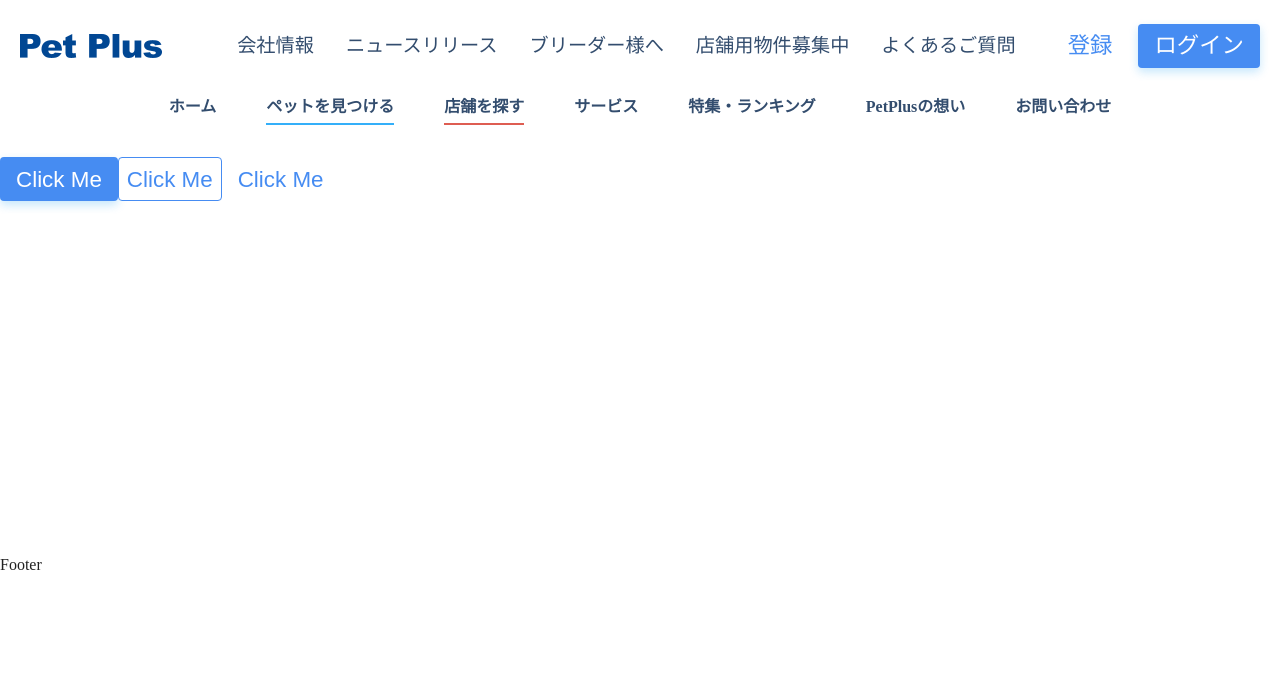
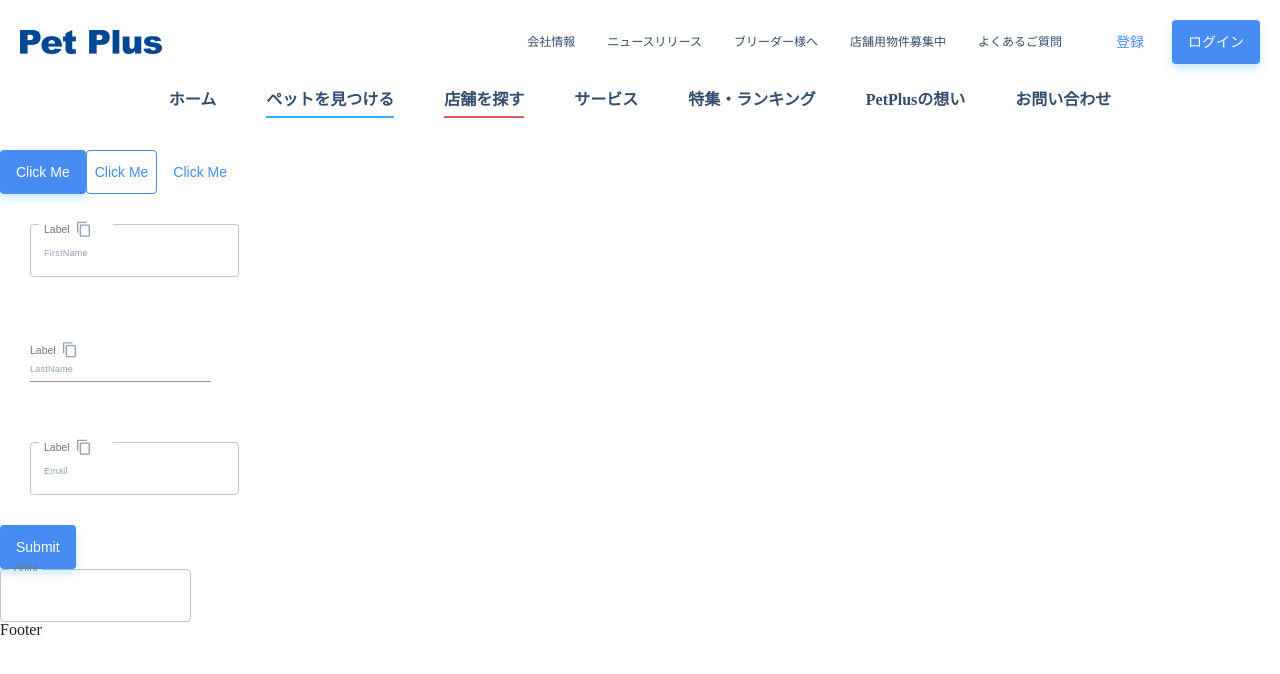
Before and after one commit to quanphung0106-sudo/pet-plus-client, a React (Create React App) app: page / in a window 1280 px wide. Shown: the top 674 px of the page. Built offline with nearby package versions, Linux system fonts and the light colour scheme.

Commit message:
create textfield component

```diff
--- a/package.json
+++ b/package.json
@@ -5,6 +5,7 @@
   "dependencies": {
     "@emotion/react": "^11.10.6",
     "@emotion/styled": "^11.10.6",
+    "@hookform/resolvers": "^3.1.1",
     "@mui/icons-material": "^5.11.16",
     "@mui/lab": "^5.0.0-alpha.125",
     "@mui/material": "^5.11.16",
@@ -25,6 +26,7 @@
     "react-datepicker": "^4.11.0",
     "react-dom": "^17.0.2",
     "react-draft-wysiwyg": "^1.15.0",
+    "react-hook-form": "^7.45.2",
     "react-image-lightbox": "^5.1.4",
     "react-router-dom": "^6.2.2",
     "react-scripts": "5.0.1",
@@ -32,6 +34,7 @@
     "slick-carousel": "^1.8.1",
     "typescript": "^4.9.5",
     "web-vitals": "^2.1.4",
+    "yup": "^1.2.0",
     "zustand": "^4.3.9"
   },
   "scripts": {
--- a/src/App.tsx
+++ b/src/App.tsx
@@ -1,12 +1,12 @@
 import React from 'react'
 import { CssBaseline, ThemeProvider } from '@mui/material'
-import theme from 'themeProvider/ThemeProvider'
-import AppRouter from 'router'
 import { SnackbarProvider } from 'notistack'
 import { NotificationProvider } from './components/Notification'
-import { StyledEngineProvider } from 'themeProvider/StyledEngineProvider'
 import './styles/globals.scss'
 import './styles/reset_styles.scss'
+import { StyledEngineProvider } from './themeProvider/StyledEngineProvider'
+import AppRouter from './router'
+import theme from './themeProvider/ThemeProvider'
 
 function App() {
   return (
--- a/src/components/Button/index.tsx
+++ b/src/components/Button/index.tsx
@@ -3,8 +3,8 @@ import { LoadingButton } from '@mui/lab'
 import { ButtonProps, IconButton, IconButtonProps } from '@mui/material'
 import clsx from 'clsx'
 import styles from './style.module.scss'
-import { useNotificationStore } from 'store/notification-store'
 import { ContentCopy } from '@mui/icons-material'
+import { useNotificationStore } from 'src/store/notification-store'
 
 type CopyTextProps = IconButtonProps & {
   text: string
--- /dev/null
+++ b/src/components/TextField/index.tsx
@@ -0,0 +1,182 @@
+/* eslint-disable @typescript-eslint/no-explicit-any */
+/* eslint-disable @typescript-eslint/no-unused-vars */
+import { UseControllerProps, useController } from 'react-hook-form'
+import React from 'react'
+import {
+  FormHelperTextProps,
+  InputLabelProps,
+  TextField,
+  TextFieldProps,
+  Typography,
+} from '@mui/material'
+import styles from './style.module.scss'
+import clsx from 'clsx'
+import Stack from '../Stack'
+import { CopyTextIcon } from '../Button'
+
+type BaseInputProps = UseControllerProps<Record<string, unknown>> &
+  TextFieldProps &
+  InputLabelProps &
+  FormHelperTextProps & {
+    isLabelInline?: boolean
+    copy?: boolean
+  }
+
+const InputBaseClasses = {
+  root: styles.InputBaseRoot,
+  focused: styles.InputBaseFocused,
+  error: styles.InputBaseError,
+  disabled: styles.InputBaseDisabled,
+}
+
+const InputLabelClasses = {
+  root: clsx(styles.LabelRoot, styles.Caption),
+  focused: styles.LabelFocused,
+  error: styles.LabelError,
+  disabled: styles.LabelDisabled,
+}
+
+const FormHelperTextClasses = {
+  root: styles.HelperTextRoot,
+  error: styles.HelperTextError,
+}
+
+export const BaseTextField = (props: BaseInputProps) => {
+  const {
+    field,
+    fieldState,
+    formState: { errors },
+  } = useController({
+    name: props.name,
+    control: props.control,
+  })
+
+  const {
+    isLabelInline,
+    className,
+    label,
+    copy,
+    placeholder,
+    InputLabelProps,
+    FormHelperTextProps,
+    ...rest
+  } = props
+
+  return (
+    <Stack>
+      {isLabelInline && <Typography className={styles.LabelText}>{label}</Typography>}
+      <TextField
+        sx={{
+          margin: '30px',
+        }}
+        {...rest}
+        {...field}
+        label={
+          copy ? (
+            <Stack className={styles.LabelCopyTextWrap}>
+              {!isLabelInline && label}
+              <CopyTextIcon text={(field.value as string) || ''} />
+            </Stack>
+          ) : (
+            !isLabelInline && label
+          )
+        }
+        placeholder={props.name || placeholder}
+        className={clsx(styles.InputField, className)}
+        InputLabelProps={{
+          shrink: true,
+          classes: InputLabelClasses,
+          ...InputLabelProps,
+        }}
+        FormHelperTextProps={{
+          classes: FormHelperTextClasses,
+          ...FormHelperTextProps,
+        }}
+      />
+    </Stack>
+  )
+}
+
+export const LineInputField = (props: BaseInputProps) => {
+  return (
+    <BaseTextField
+      {...props}
+      variant="standard"
+      className={clsx(styles.LineInputField, props.className)}
+      InputProps={{
+        classes: {
+          ...InputBaseClasses,
+        },
+        ...props.InputProps,
+      }}
+    />
+  )
+}
+
+export const ContainerInputField = (props: BaseInputProps) => {
+  return (
+    <BaseTextField
+      {...props}
+      variant="outlined"
+      className={clsx(styles.ContainerInputField, props.className)}
+      InputProps={{
+        classes: {
+          ...InputBaseClasses,
+        },
+        ...props.InputProps,
+      }}
+    />
+  )
+}
+
+const BaseTextAreaField = (props: BaseInputProps) => {
+  const {
+    InputLabelProps,
+    FormHelperTextProps,
+    className,
+    variant,
+    label,
+    isLabelInline = false,
+    ...rest
+  } = props
+
+  return (
+    <Stack>
+      {isLabelInline && <Typography className={styles.labelText}>{label}</Typography>}
+      <TextField
+        {...rest}
+        multiline
+        maxRows={10}
+        label={!isLabelInline && label}
+        className={className}
+        InputLabelProps={{
+          shrink: true,
+          classes: InputLabelClasses,
+          ...InputLabelProps,
+        }}
+        FormHelperTextProps={{
+          classes: FormHelperTextClasses,
+          ...FormHelperTextProps,
+        }}
+      />
+    </Stack>
+  )
+}
+
+export const TextAreaField = (props: BaseInputProps) => {
+  return (
+    <BaseTextAreaField
+      {...props}
+      variant="outlined"
+      multiline
+      className={clsx(styles.InputField, styles.ContainerInputField, props.className)}
+      InputProps={{
+        classes: {
+          ...InputBaseClasses,
+          notchedOutline: styles.NotchedOutline,
+        },
+        ...props.InputProps,
+      }}
+    />
+  )
+}
--- /dev/null
+++ b/src/components/TextField/style.module.scss
@@ -0,0 +1,120 @@
+@import '../../styles/globals.scss';
+
+@mixin border-bottom-color($beforeColor, $hoverColor) {
+  &:before {
+    border-bottom: 1px solid $beforeColor;
+  }
+
+  &:hover {
+    &:before {
+      border-bottom: 1px solid $hoverColor;
+    }
+  }
+}
+
+@mixin style-box-field($height) {
+  padding: 1rem 0;
+  display: flex;
+  align-items: center;
+  min-height: $height;
+}
+
+@mixin border-color($color, $height) {
+  &:hover {
+    & .NotchedOutline {
+      border: $height solid $color;
+    }
+  }
+
+  & .NotchedOutline {
+    border: $height solid $color;
+  }
+}
+
+.LabelCopyTextWrap {
+    align-items: center;
+}
+
+.InputField {
+  color: $black_100;
+  font-size: 14px;
+  caret-color: $primary;
+
+  &:hover {
+    & .LabelRoot {
+      color: $dark_blue_text;
+    }
+    & .LabelFocused {
+      color: $primary;
+    }
+    & .LabelDisabled {
+      color: $black_40;
+    }
+    & .LabelError {
+      color: $dark_red;
+    }
+  }
+
+  & .LabelRoot {
+    font-weight: 300;
+    color: $black_60;
+  }
+  & .LabelFocused {
+    color: $primary;
+  }
+  & .LabelError {
+    color: $dark_red;
+    &.LabelFocused {
+      color: $dark_red !important;
+    }
+  }
+
+  & .LabelDisabled {
+    color: $black_40;
+  }
+
+  & svg {
+    width: 22px;
+    height: 22px;
+    color: $black_40;
+    & + input {
+      margin-left: 9px;
+    }
+  }
+
+  & input {
+    &::placeholder {
+      font-weight: 300;
+      font-size: 0.9rem;
+      line-height: 20px;
+      letter-spacing: 0.25px;
+      color: $black_40;
+      opacity: 1;
+    }
+  }
+
+  & p.HelperTextRoot {
+    color: $black_60;
+    margin-top: 4px;
+  }
+
+  & p.HelperTextError {
+    color: $dark_red;
+    margin-top: 4px;
+  }
+
+  & .InputBaseDisabled {
+    svg {
+      color: $black_20;
+    }
+  }
+}
+
+.LabelText {
+  font-weight: 300;
+  color: #707683;
+  font-size: 12px;
+  line-height: 16px;
+  letter-spacing: 0.4px;
+  width: 80px;
+}
--- a/src/layouts/Header/index.tsx
+++ b/src/layouts/Header/index.tsx
@@ -4,8 +4,8 @@ import { List, ListItem, Typography } from '@mui/material'
 import styles from './style.module.scss'
 import clsx from 'clsx'
 import { Link } from 'react-router-dom'
-import Stack from 'components/Stack'
-import { PrimaryButton, TextButton } from 'components/Button'
+import Stack from 'src/components/Stack'
+import { PrimaryButton, TextButton } from 'src/components/Button'
 
 interface NavigationListType {
   id: number
--- a/src/libs/assets/images/index.ts
+++ b/src/libs/assets/images/index.ts
@@ -1,5 +1,3 @@
 import Logo from './logo.png'
 
-export {
-    Logo
-}
+export { Logo }
--- a/src/libs/utils/index.ts
+++ b/src/libs/utils/index.ts
@@ -1,6 +1,6 @@
-import { ACTIVATE_STATUS } from 'libs/enums/index'
 import { Theme } from '@mui/material'
 import moment from 'moment'
+import { ACTIVATE_STATUS } from '../enums'
 
 export const formatDate = (date: string) => {
   return moment(date).format('L')
--- a/src/pages/home/index.tsx
+++ b/src/pages/home/index.tsx
@@ -1,24 +1,64 @@
 import { Box } from '@mui/material'
-import { GhostButton, PrimaryButton, TextButton } from 'components/Button'
 import React from 'react'
-import { useNotificationStore } from 'store/notification-store'
-
+import { useForm } from 'react-hook-form'
+import { GhostButton, PrimaryButton, TextButton } from 'src/components/Button'
+import { BaseTextField, ContainerInputField, LineInputField, TextAreaField } from 'src/components/TextField'
+import { useNotificationStore } from 'src/store/notification-store'
 function HomePage() {
   const { dispatchNotification } = useNotificationStore()
   const handleClick = () => {
     dispatchNotification('success', 'asdDSADSADASDASD')
   }
+
+  const { handleSubmit, control } = useForm<Record<string, unknown>>({
+    defaultValues: {
+      FirstName: '',
+      LastName: '',
+      Email: '',
+    },
+    mode: 'onChange',
+  })
+  const onSubmit = (data: Record<string, unknown>) => console.log(data)
+
   return (
     <Box minHeight="50vh">
       <PrimaryButton onClick={handleClick}>Click me</PrimaryButton>
       <GhostButton onClick={handleClick}>Click me</GhostButton>
       <TextButton onClick={handleClick}>Click me</TextButton>
+
+      <form onSubmit={handleSubmit(onSubmit)}>
+        <BaseTextField
+          label="Label"
+          copy
+          control={control}
+          name="FirstName"
+          rules={{ required: true }}
+        />
+        <LineInputField
+          label="Label"
+          copy
+          control={control}
+          name="LastName"
+          rules={{ required: true }}
+        />
+        <ContainerInputField
+          label="Label"
+          copy
+          control={control}
+          name="Email"
+          type="email"
+          rules={{ required: true }}
+        />
+        <PrimaryButton type="submit">Submit</PrimaryButton>
+      </form>
+
+      <TextAreaField name="Test" label="Ahihi" copy />
     </Box>
   )
 }
 
 HomePage.PageProps = {
-  title: 'Trang chủ',
+  title: 'Trang',
   showHeader: true,
   showFooter: true,
 }
--- a/src/router/index.tsx
+++ b/src/router/index.tsx
@@ -1,7 +1,7 @@
-import HomePage from 'pages/home'
-import LayoutContainer, { elementWrapper } from 'layouts/LayoutContainer'
-import { screenUrl } from 'libs/screen/screenUrl'
+import HomePage from '../pages/home'
 import { Route, BrowserRouter as Router, Routes } from 'react-router-dom'
+import LayoutContainer, { elementWrapper } from 'src/layouts/LayoutContainer'
+import { screenUrl } from 'src/libs/screen/screenUrl'
 
 const AppRouter = () => {
   return (
```
Also changed, not shown: src/layouts/LayoutContainer/index.tsx (+4 -4 lines), tsconfig.json (+7 -7 lines), 1 other file (tests, documents, lock files or other folders).
